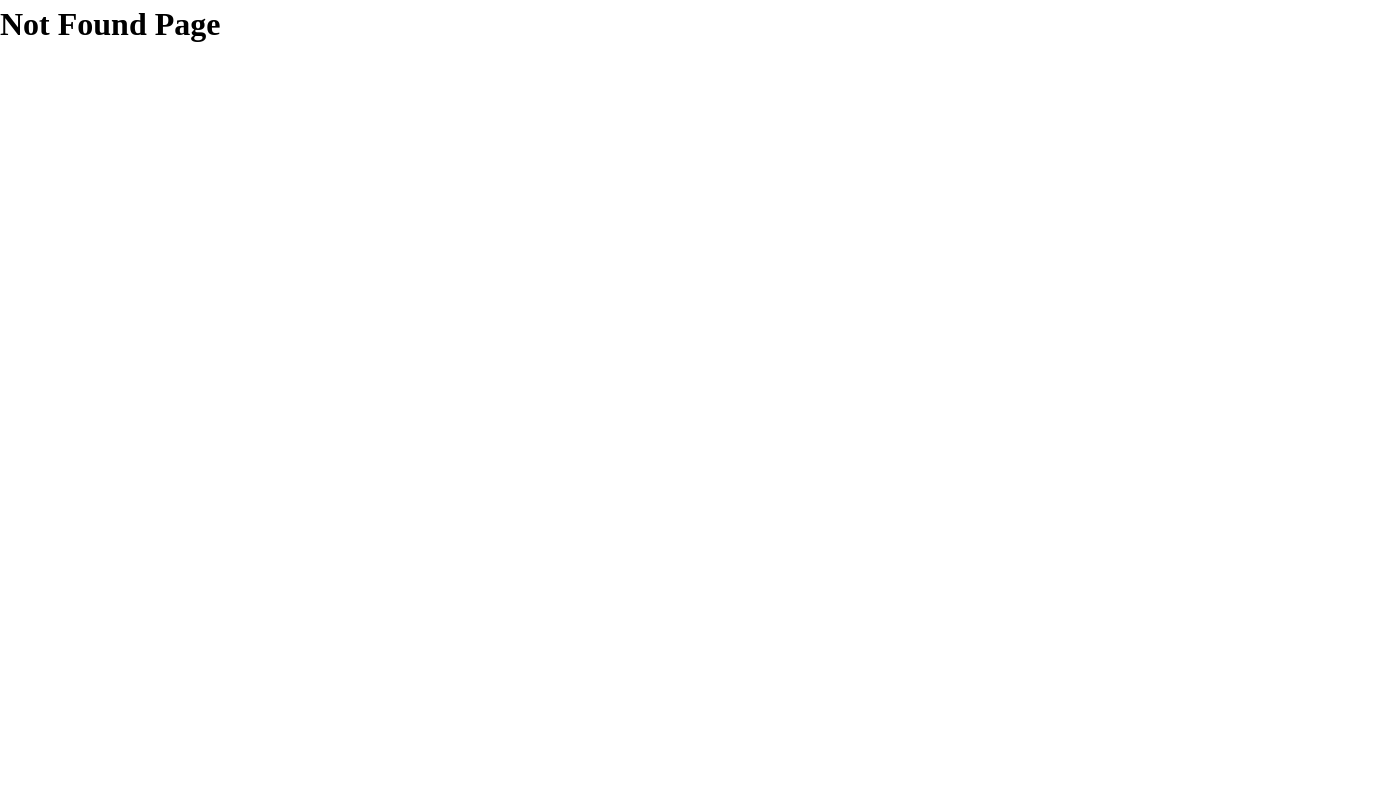
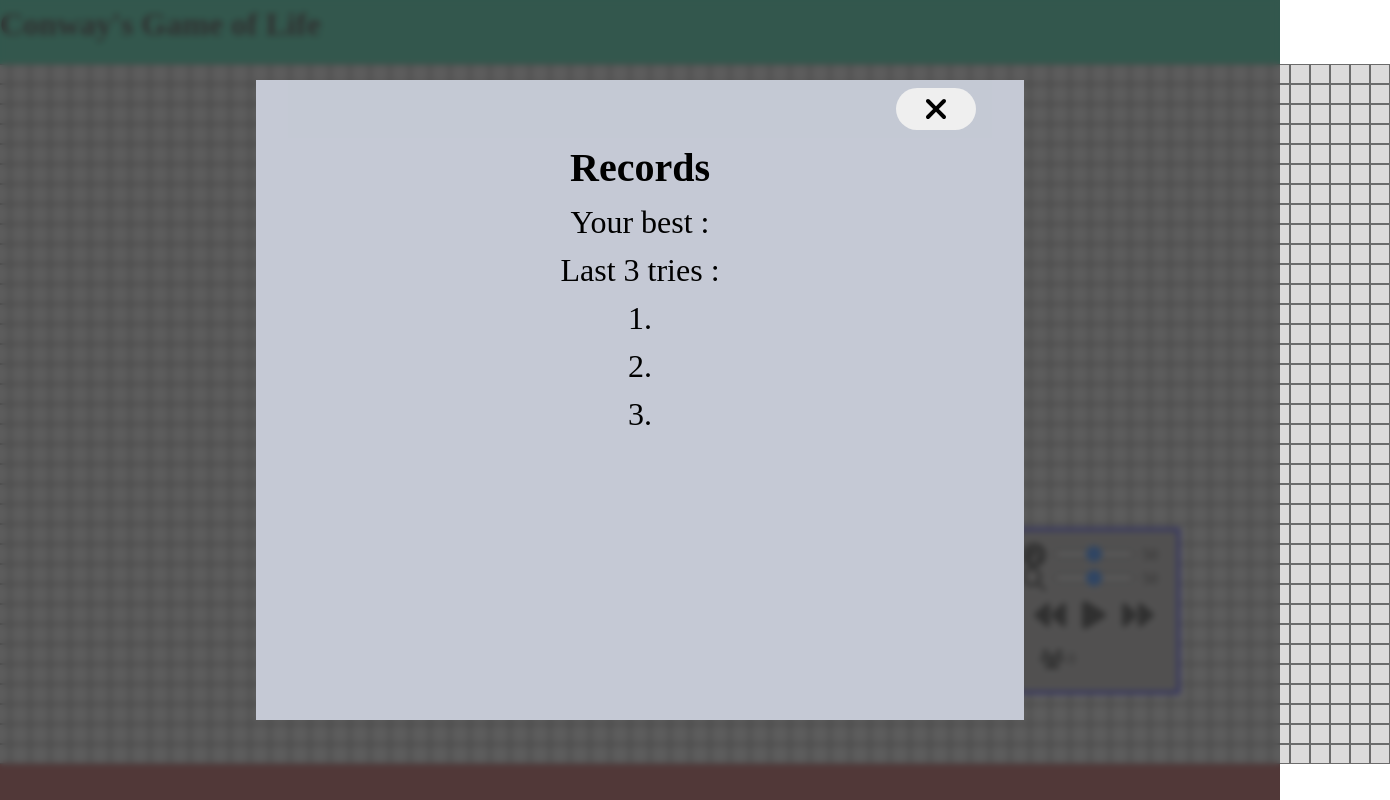
Before and after one commit to Pavel-Ignatenko6/Conways-Game-of-Life, a React (Vite) app: page /records in a window 1280 px wide. Before the commit this address had no page. Shown: the top 800 px of the page, 1390 px wide, since content can reach past the window. Built offline with nearby package versions, Linux system fonts and the light colour scheme.

Commit message:
create Records component

```diff
--- a/src/ButtonsPanel.jsx
+++ b/src/ButtonsPanel.jsx
@@ -11,6 +11,9 @@ export const ButtonsPanel = ({ resetGameField, setGridHandler }) => {
   return (
     <div className="buttons-panel-background">
       <div className="buttons-panel">
+        <Link to="/records" className="records-btn btn link">
+          <span className="link-name">Records</span>
+        </Link>
         <Link to="/rules" className="check-rules-btn btn link">
           <span className="link-name">Check rules</span>
         </Link>
--- a/src/main.jsx
+++ b/src/main.jsx
@@ -14,6 +14,7 @@ import { NotFoundPage } from './ErrorPage/NotFoundPage.jsx'
 import { ModalElement } from './modals/ModalElement.jsx'
 import { Rules } from './modals/Rules.jsx'
 import { Settings } from './modals/Settings.jsx'
+import { Records } from './modals/Records.jsx'
 
 const router = createBrowserRouter([
   {
@@ -24,6 +25,10 @@ const router = createBrowserRouter([
         path: '/',
         element: <App />,
         children: [
+          {
+            path: '/records',
+            element: <ModalElement children={<Records />} />,
+          },
           {
             path: '/rules',
             element: <ModalElement children={<Rules />} />,
--- /dev/null
+++ b/src/modals/Records.jsx
@@ -0,0 +1,26 @@
+import styles from './Records.module.css'
+export const Records = () => {
+  return (
+    <div className={styles.container}>
+      <span className="modal-heading">Records</span>
+      <span className={styles.best}>Your best : {} </span>
+      <div className={styles['records-list-container']}>
+        <span className={styles.recordsText}>Last 3 tries :</span>
+        <ul className={styles['records-list']}>
+          <li className={styles['single-record']}>
+            <span className={styles['record-num']}>1.</span>
+            <span className={styles['record-val']}>{}</span>
+          </li>
+          <li className={styles['single-record']}>
+            <span className={styles['record-num']}>2.</span>
+            <span className={styles['record-val']}>{}</span>
+          </li>
+          <li className={styles['single-record']}>
+            <span className={styles['record-num']}>3.</span>
+            <span className={styles['record-val']}>{}</span>
+          </li>
+        </ul>
+      </div>
+    </div>
+  )
+}
--- /dev/null
+++ b/src/modals/Records.module.css
@@ -0,0 +1,23 @@
+.container {
+  display: flex;
+  flex-direction: column;
+  align-items: center;
+  font-size: 2rem;
+}
+
+.best {
+}
+
+.records-list-container {
+}
+
+.records-list {
+  list-style: none;
+  display: flex;
+  flex-direction: column;
+  align-items: center;
+}
+
+.single-record {
+  display: flex;
+}
```
